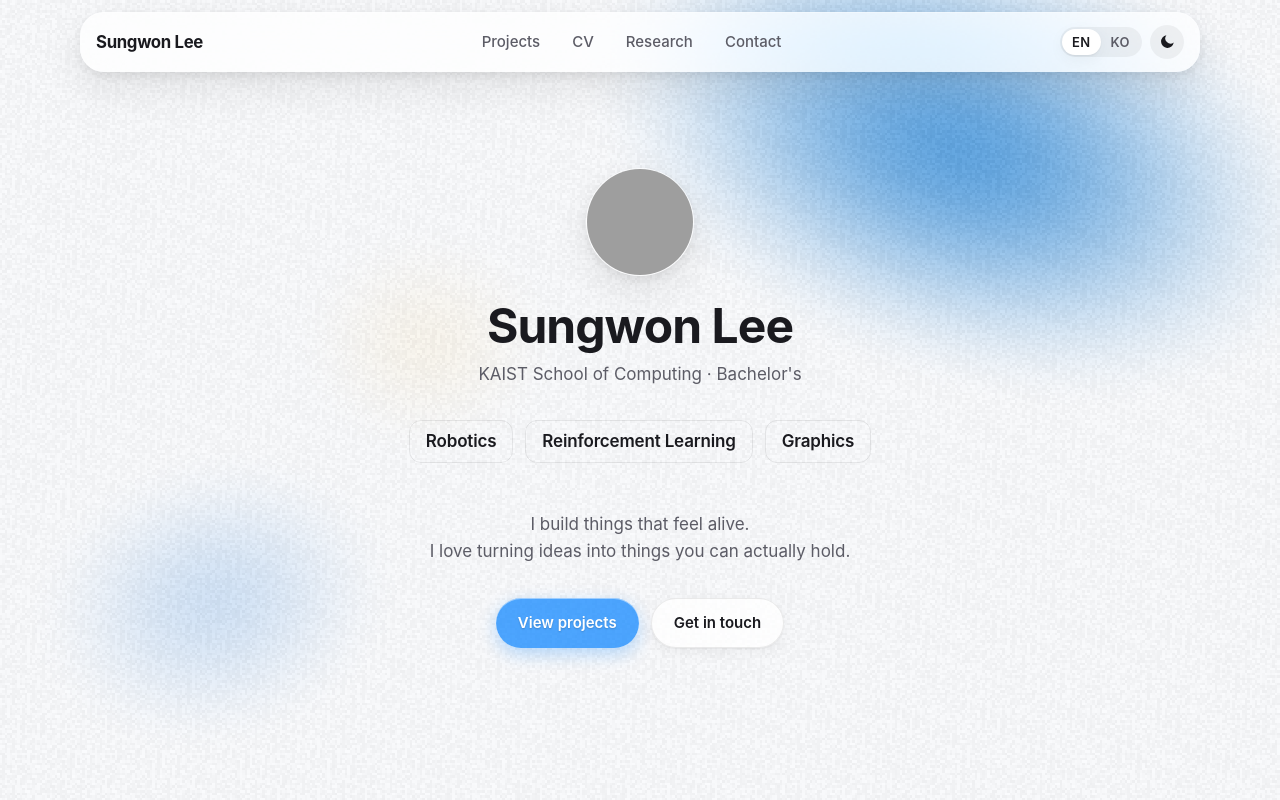
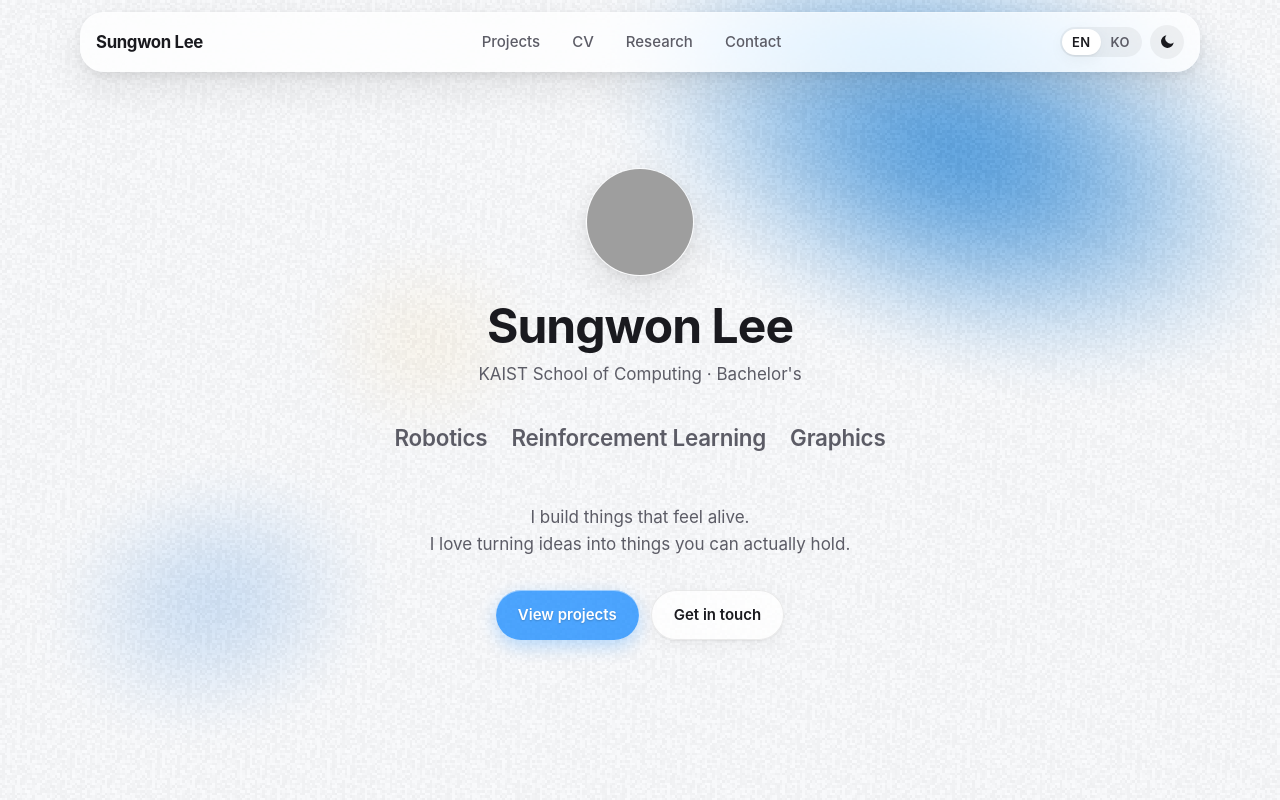
Before and after one commit to sungwon1ee/sungwon1ee.github.io, a React (Vite) app: page / in a window 1280 px wide. Shown: the top 800 px of the page. Built offline with nearby package versions, Linux system fonts and the light colour scheme; grey boxes are pictures that could not be loaded.

Commit message:
Drop chip/tag treatment from hero pillars, use plain spaced text
Reference comparison showed cleaner sites skip boxed badges entirely
for this kind of line. Removed background/border/padding, kept the
flex-wrap layout so wrapping still happens between words gracefully
without orphaned separators.

```diff
--- a/src/sections/Hero.css
+++ b/src/sections/Hero.css
@@ -43,16 +43,13 @@
   display: flex;
   flex-wrap: wrap;
   justify-content: center;
-  gap: var(--sp-2) var(--sp-3);
+  column-gap: var(--sp-5);
+  row-gap: var(--sp-1);
 }
 .hero__pillar {
-  padding: 7px 16px;
-  border-radius: var(--r-sm);
-  background: transparent;
-  border: 1px solid var(--hairline);
-  font-size: var(--fs-body);
+  font-size: var(--fs-h3);
   font-weight: var(--fw-semibold);
-  color: var(--text);
+  color: var(--text-muted);
   letter-spacing: -0.01em;
   white-space: nowrap;
 }
```
